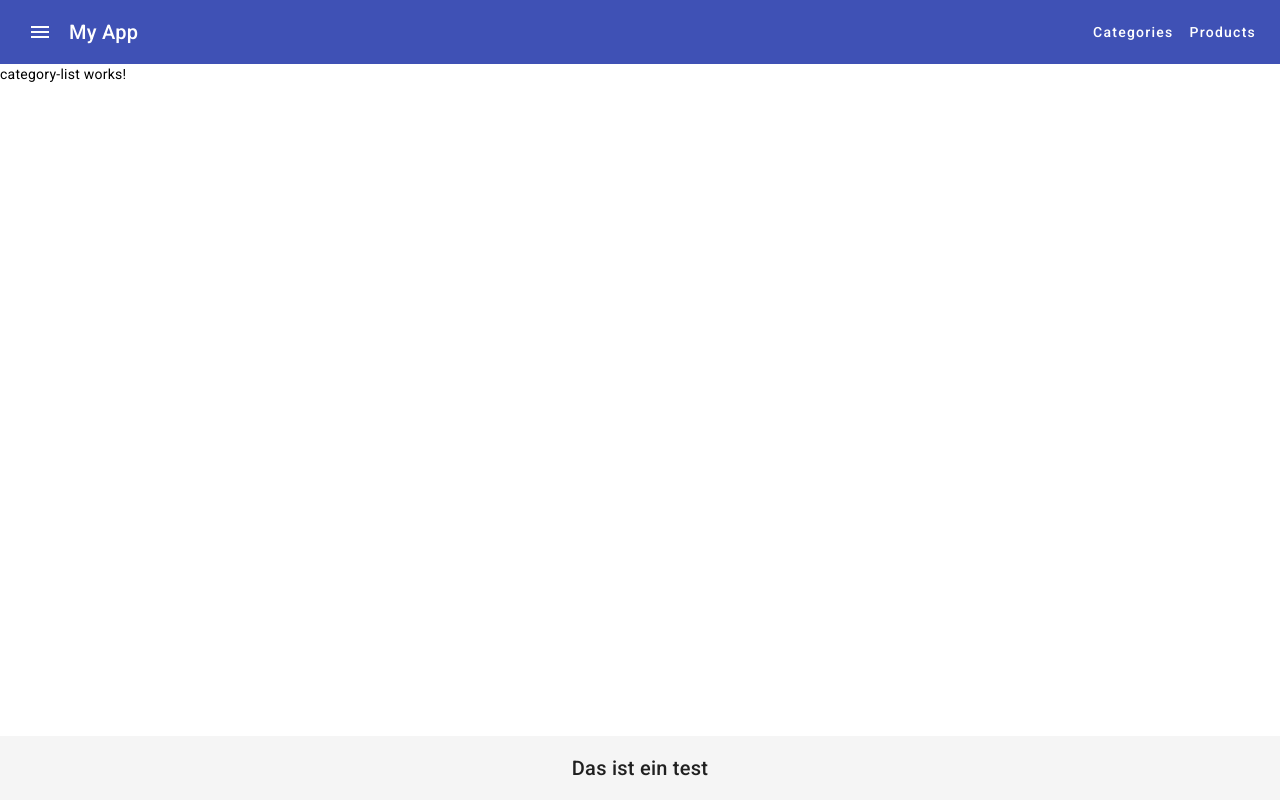
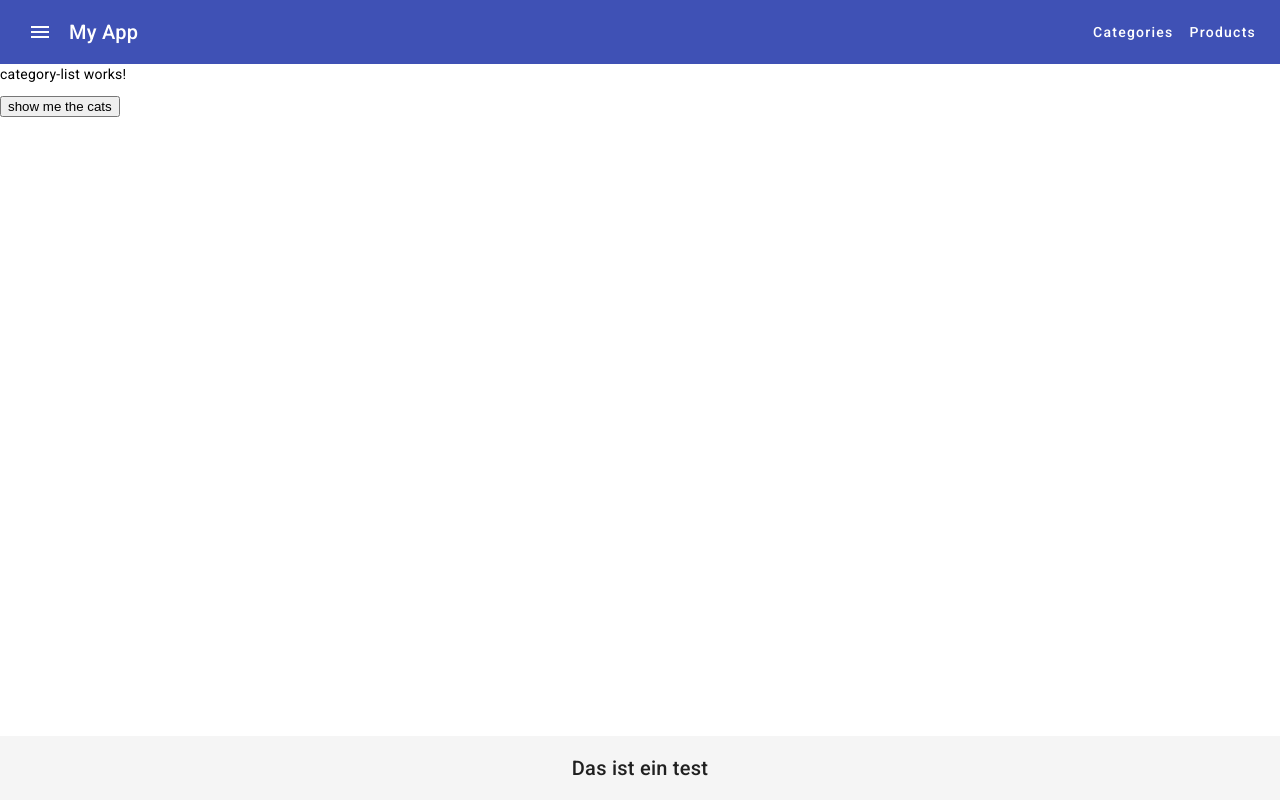
Before and after one commit to wusa889/Shop-Frontend, an Angular app: page /category/all in a window 1280 px wide. Built offline with nearby package versions, Linux system fonts and the light colour scheme.

Commit message:
Wrote a test function to get all categories

```diff
--- a/src/app/pages/category/category-list/category-list.component.html
+++ b/src/app/pages/category/category-list/category-list.component.html
@@ -1 +1,2 @@
 <p>category-list works!</p>
+<button (click)="showCategories()">show me the cats</button>
--- a/src/app/pages/category/category-list/category-list.component.ts
+++ b/src/app/pages/category/category-list/category-list.component.ts
@@ -1,5 +1,6 @@
 import { Component } from '@angular/core';
 import { CommonModule } from '@angular/common';
+import {CategoryControllerService} from "../../../openapi-client";
 
 @Component({
   selector: 'pm-category-list',
@@ -9,5 +10,14 @@ import { CommonModule } from '@angular/common';
   styleUrl: './category-list.component.scss'
 })
 export class CategoryListComponent {
+  constructor(
+    private readonly catService: CategoryControllerService
+  ) {
+  }
+  showCategories(): void{
+    this.catService.getAllCategories().subscribe(value => {
+      console.log(value)
+    })
+  }
 
 }
```
